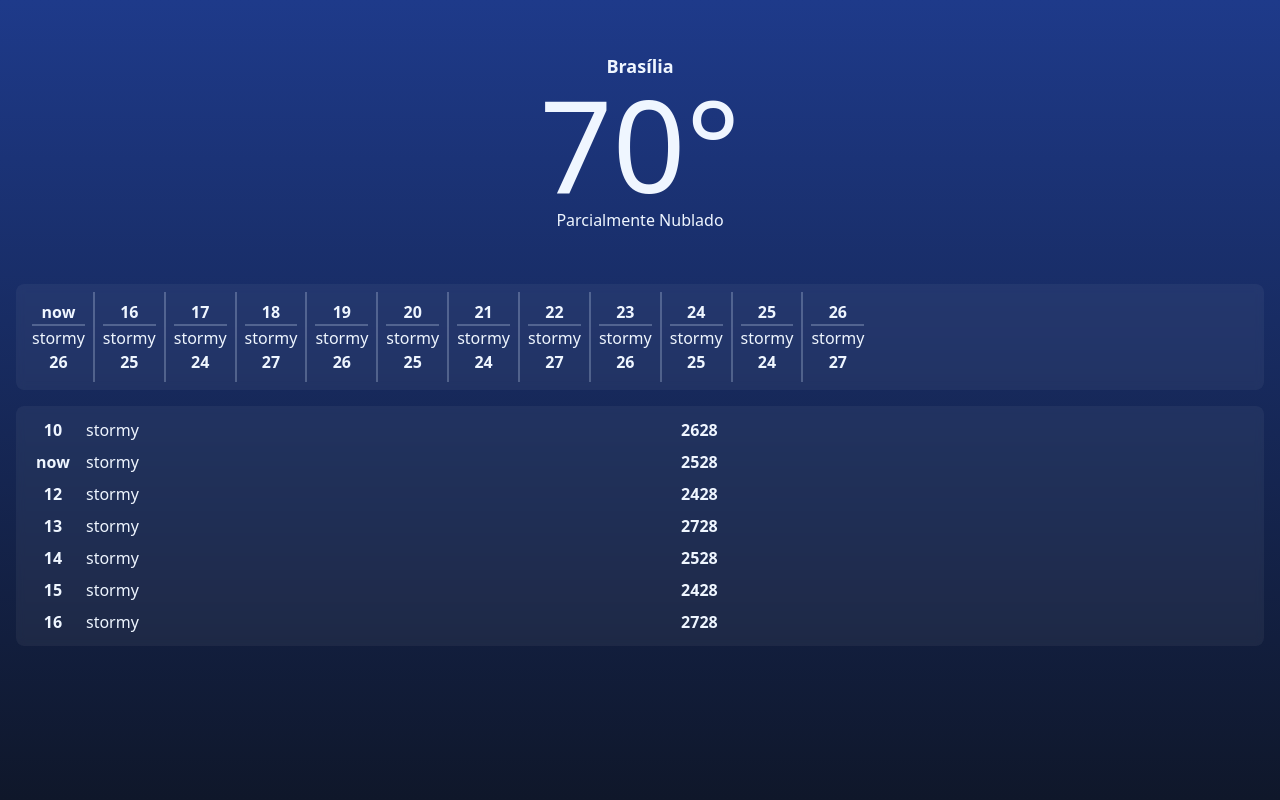
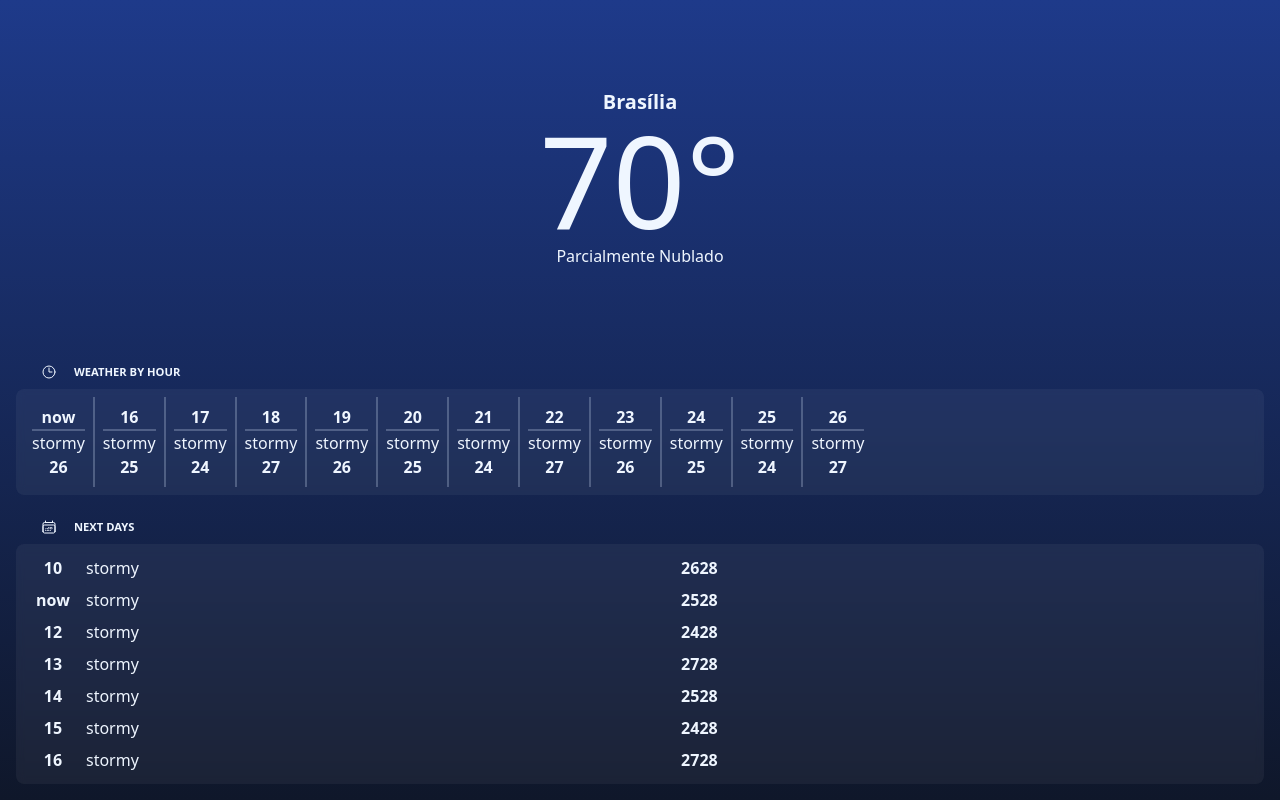
Before and after one commit to euthiago/demo-react-tailwind, a React (Vite) app: page / in a window 1280 px wide. Built offline with nearby package versions, Linux system fonts and the light colour scheme.

Commit message:
basic interface before api calls

```diff
--- a/src/App.tsx
+++ b/src/App.tsx
@@ -1,14 +1,14 @@
 import './App.css'
-import Today from './Today'
+import DayHours from './DayHours'
 import Hero from './Hero'
 import Week from './Week'
 
 function App() {
 
   return (
-	<div className="p-4 gap-4 bg-slate-900 bg-gradient-to-b to-slate-900 from-blue-900 w-full h-full flex flex-col text-blue-50">
-		<Hero />
-		<Today />
+	<div className="p-4 gap-4 bg-slate-900 bg-gradient-to-b to-slate-900 from-blue-900 w-full min-h-full flex flex-col text-blue-50">
+		<Hero className='grow'/>
+		<DayHours />
 		<Week />
 	</div>
   )
--- a/src/Today.tsx
+++ b/src/DayHours.tsx
@@ -1,4 +1,5 @@
 import HourWeather from "./HourWeather"
+import IconClock from "./IconClock"
 import { Hour } from "./vite-env"
 
 
@@ -22,8 +23,20 @@ const renderHours = (hours:Hour[]) =>
 
 export default () => {
 
-	return <div className="p-2 w-full overflow-x-auto flex rounded-lg backdrop-blur-sm bg-opacity-5 bg-white">
-		{ renderHours(hours) }
+	return <div>
+
+		<div className="uppercase text-[0.7rem] font-semibold flex p-2">
+			<span className="min-w-[50px] text-center flex justify-center">
+				<IconClock />
+			</span>
+			<span>weather by hour</span>
+		</div>
+		<div className="p-2 w-full overflow-x-auto flex rounded-lg backdrop-blur-sm bg-opacity-5 bg-white">
+
+			{ renderHours(hours) }
+		</div>
+
+
 	</div>
 
 }
--- a/src/Hero.tsx
+++ b/src/Hero.tsx
@@ -1,7 +1,7 @@
-export default () =>
-	<div className="min-h-[150px] p-9">
-		<div className="m-auto">
-			<div className="text-center font-semibold text-lg">
+export default ({ className="" }:{ className?:string }) =>
+	<div className={"min-h-[150px] p-9 flex align-center "+ className}>
+		<div className="m-auto flex flex-col h-full justify-center">
+			<div className="text-center font-semibold text-xl">
 				Brasília
 			</div>
 			<div className="text-center text-9xl bold">
--- /dev/null
+++ b/src/IconCalendar.tsx
@@ -0,0 +1,5 @@
+
+export default () =>
+	<svg xmlns="http://www.w3.org/2000/svg" fill="none" viewBox="0 0 24 24" strokeWidth={1.5} stroke="currentColor" className="w-4 h-4" >
+		<path strokeLinecap="round" strokeLinejoin="round" d="M6.75 3v2.25M17.25 3v2.25M3 18.75V7.5a2.25 2.25 0 012.25-2.25h13.5A2.25 2.25 0 0121 7.5v11.25m-18 0A2.25 2.25 0 005.25 21h13.5A2.25 2.25 0 0021 18.75m-18 0v-7.5A2.25 2.25 0 015.25 9h13.5A2.25 2.25 0 0121 11.25v7.5m-9-6h.008v.008H12v-.008zM12 15h.008v.008H12V15zm0 2.25h.008v.008H12v-.008zM9.75 15h.008v.008H9.75V15zm0 2.25h.008v.008H9.75v-.008zM7.5 15h.008v.008H7.5V15zm0 2.25h.008v.008H7.5v-.008zm6.75-4.5h.008v.008h-.008v-.008zm0 2.25h.008v.008h-.008V15zm0 2.25h.008v.008h-.008v-.008zm2.25-4.5h.008v.008H16.5v-.008zm0 2.25h.008v.008H16.5V15z" />
+	</svg>
--- /dev/null
+++ b/src/IconClock.tsx
@@ -0,0 +1,4 @@
+export default () =>
+	<svg xmlns="http://www.w3.org/2000/svg" fill="none" viewBox="0 0 24 24" strokeWidth={1.5} stroke="currentColor" className="w-4 h-4">
+	<path strokeLinecap="round" strokeLinejoin="round" d="M12 6v6h4.5m4.5 0a9 9 0 11-18 0 9 9 0 0118 0z" />
+	</svg>
--- a/src/Week.tsx
+++ b/src/Week.tsx
@@ -1,4 +1,5 @@
 import DayWeather from "./DayWeather"
+import IconCalendar from "./IconCalendar"
 import { Day } from "./vite-env"
 
 const days:Day[] = [
@@ -16,7 +17,14 @@ const renderDays = (days:Day[]) =>
 
 
 export default () =>
-
-	<div className="p-2 rounded-lg backdrop-blur-sm bg-opacity-5 bg-white">
-		{ renderDays(days) }
+	<div>
+		<div className="uppercase text-[0.7rem] font-semibold flex p-2">
+			<span className="min-w-[50px] text-center flex justify-center">
+				<IconCalendar />
+			</span>
+			<span>next days</span>
+		</div>
+		<div className="p-2 rounded-lg backdrop-blur-sm bg-opacity-5 bg-white">
+			{ renderDays(days) }
+		</div>
 	</div>
```
